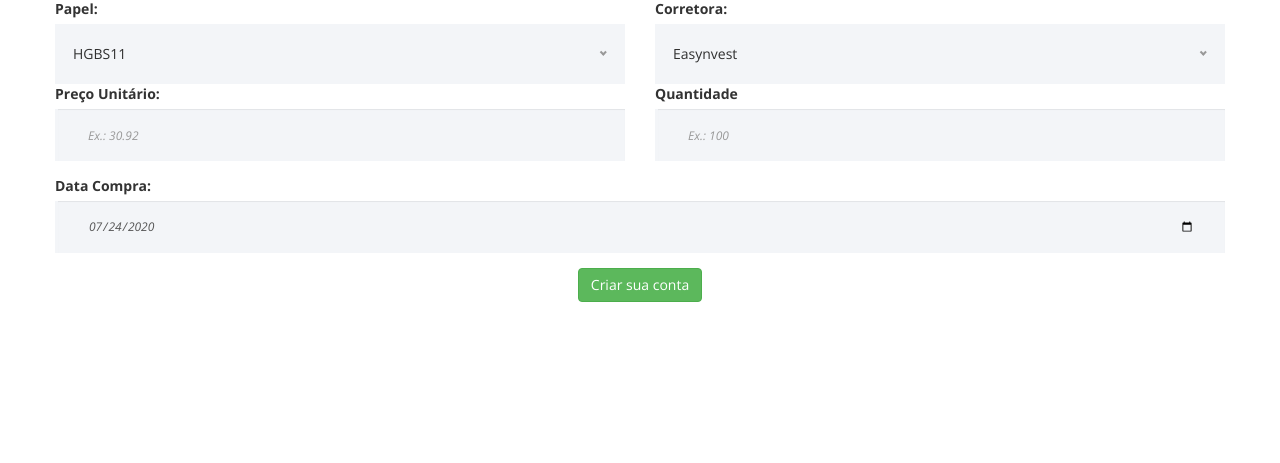
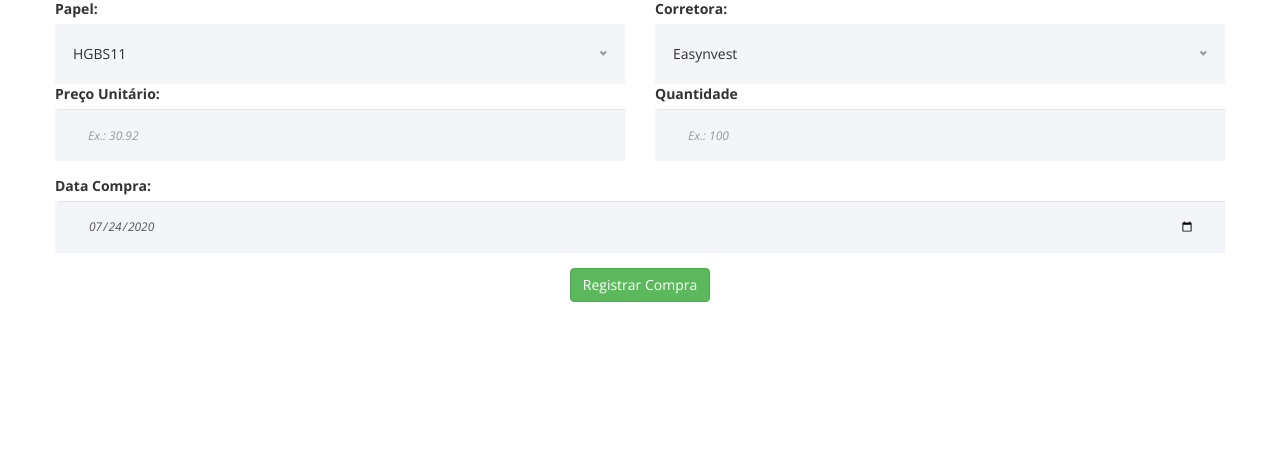
Before and after one commit to reihtw/stocktracker, a Django app: page /compra/registrar in a window 1280 px wide. Shown: the part 280-743 px from the top of the page. Run offline with Django 3.2, Linux system fonts and the light colour scheme; data comes from the database, SQL or seed files in the repository; some libraries are stand-ins or nearby versions.

Commit message:
A minor upgrade

```diff
--- a/templates/compra/registrar_compra.html
+++ b/templates/compra/registrar_compra.html
@@ -63,7 +63,7 @@
                                 <input type="date" class="form-control" name="data_compra" value="{{ data }}" max="{{ data }}" placeholder="dd-mm-yyyy" required>
                             </div>
                             <div class="col-12 text-center">
-                                <button class="btn btn-success" type="submit">Criar sua conta</button>
+                                <button class="btn btn-success" type="submit">Registrar Compra</button>
                             </div>
                         </div>
                     </form>
```
